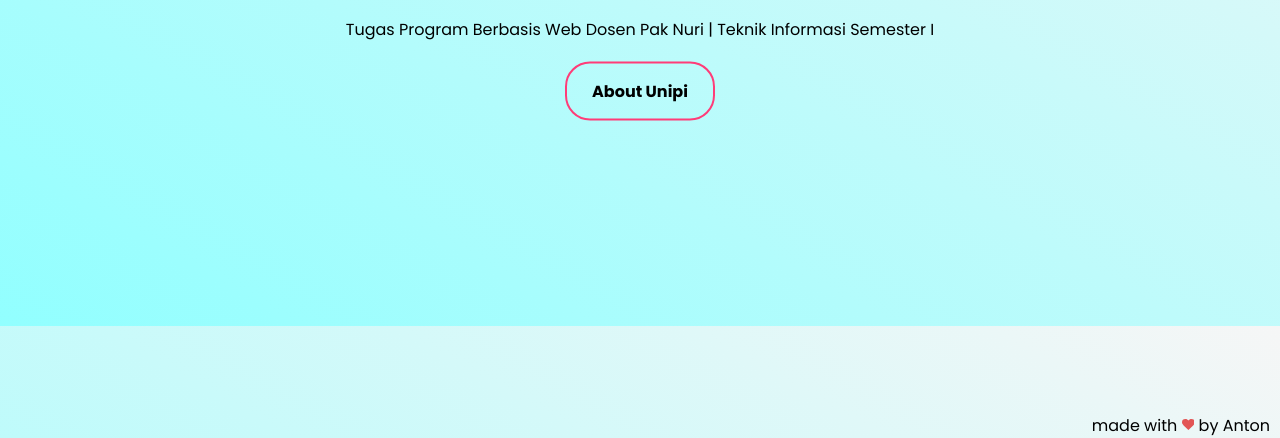
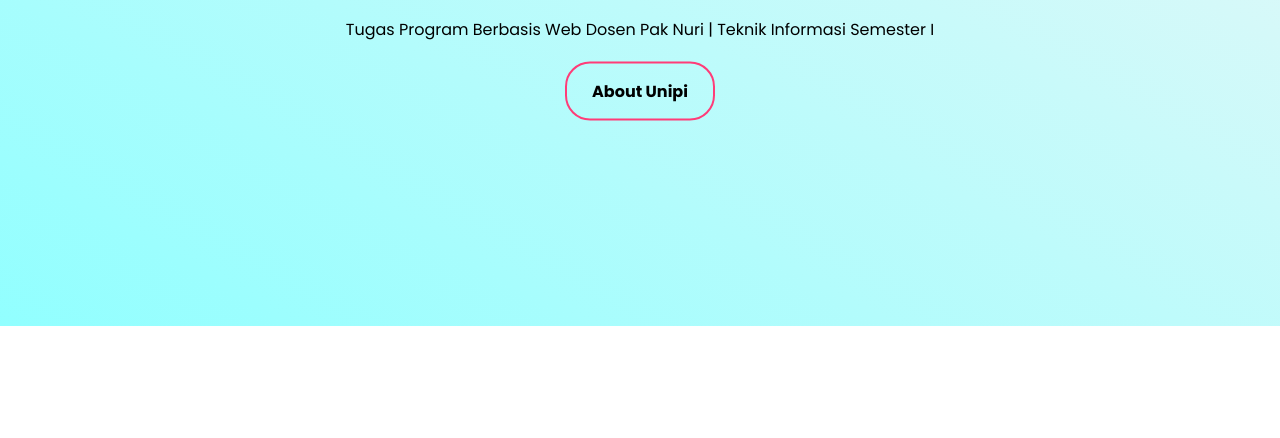
Before and after one commit to antonsuteja/antonsuteja.github.io, a plain HTML site: page index.html in a window 1280 px wide. Shown: the part 474-912 px from the top of the page. After the commit the page ends 800 px from the top, so only its background shows below. Drawn offline with Linux system fonts and the light colour scheme.

Commit message:
Update index.html

```diff
--- a/index.html
+++ b/index.html
@@ -29,7 +29,6 @@
             </div>
         </div>
         <hr>
-            <p class="love">made with <svg viewBox="0 0 1792 1792" preserveAspectRatio="xMidYMid meet" xmlns="http://www.w3.org/2000/svg" style="height: 0.8rem;"><path d="M896 1664q-26 0-44-18l-624-602q-10-8-27.5-26T145 952.5 77 855 23.5 734 0 596q0-220 127-344t351-124q62 0 126.5 21.5t120 58T820 276t76 68q36-36 76-68t95.5-68.5 120-58T1314 128q224 0 351 124t127 344q0 221-229 450l-623 600q-18 18-44 18z" fill="#e25555"></path></svg> by Anton</p>
     </div>
 </body>
 </html>
```
